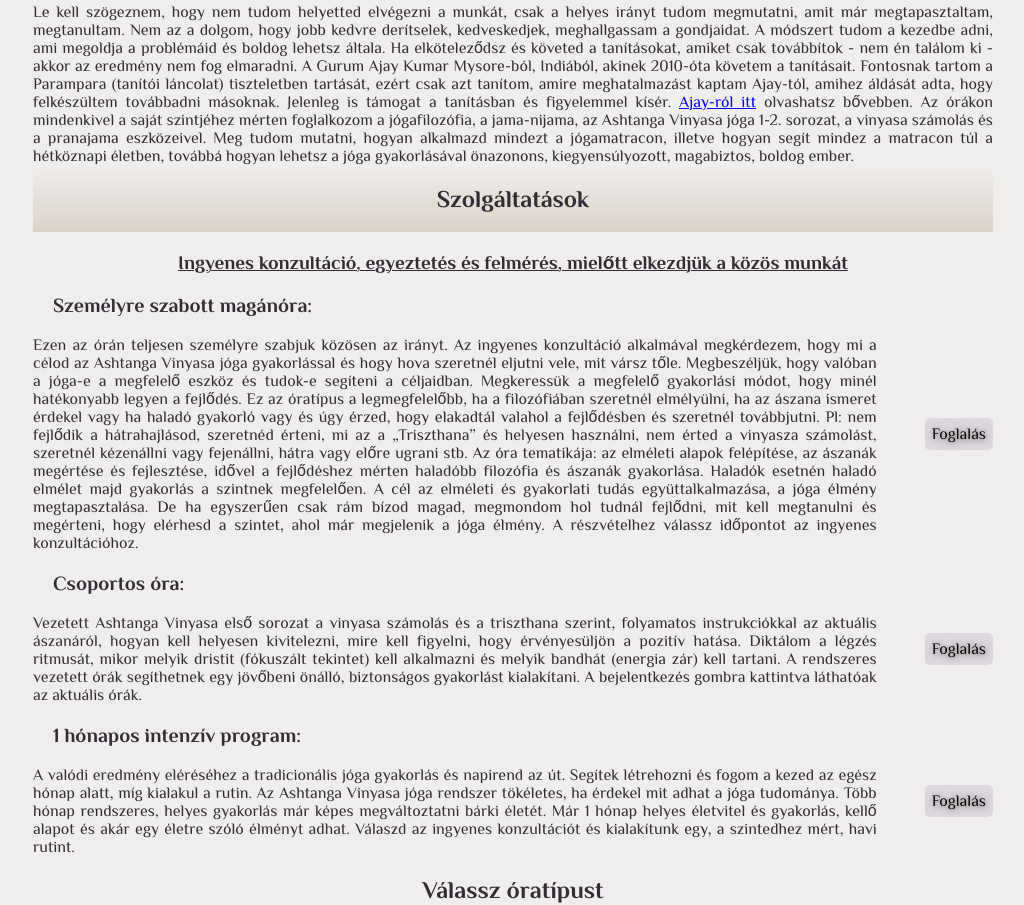
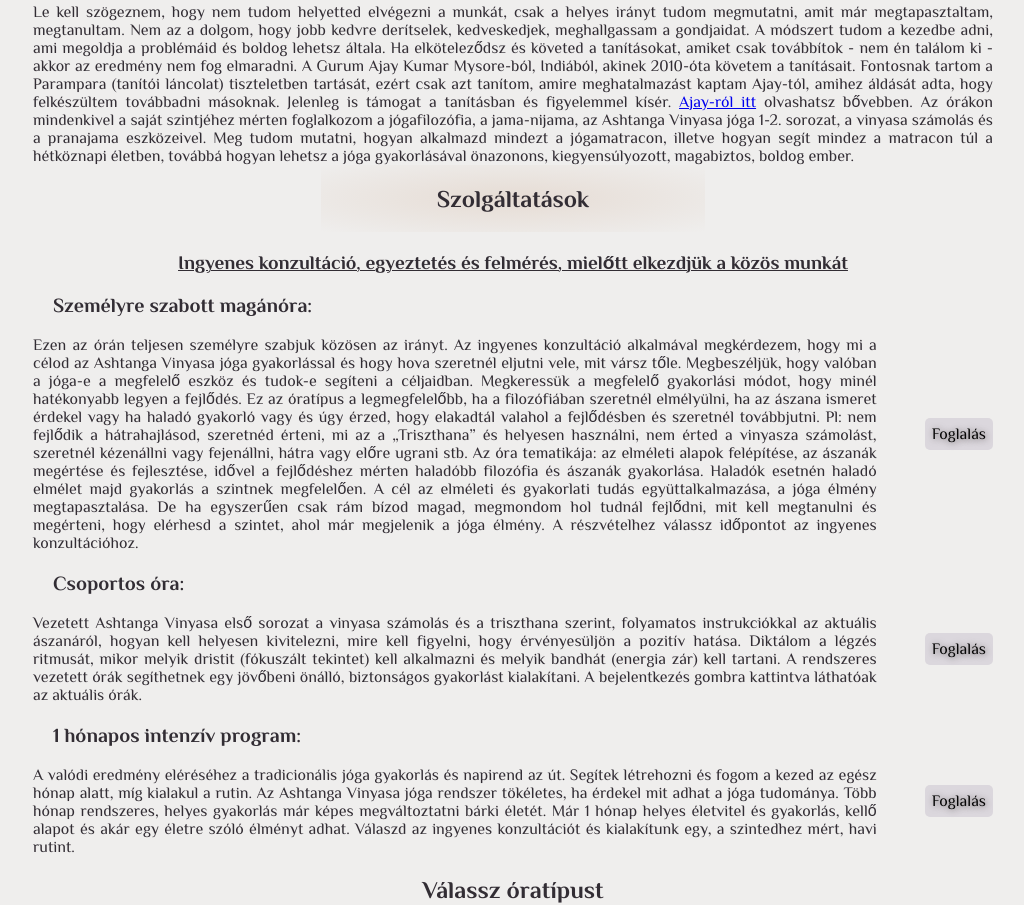
Before and after one commit to GBocsanyi/Online-yoga, a plain HTML site: page index.html in a window 1280 px wide. Shown: the part 974-1879 px from the top of the page, without its empty margins (127-1151 px from the left). Drawn offline with Linux system fonts and the light colour scheme; a web font is replaced by a local one.

Commit message:
szolgaltatasok background color javítva

```diff
--- a/index.html
+++ b/index.html
@@ -66,7 +66,7 @@
             <div>
                 <h3 class="mit-tanitok">Mit tudok megtanítani</h3>
                 <p>
-                    Le kell szögeznem, hogy nem tudom helyetted elvégezni a munkát, csak a helyes irányt tudom megmutatni, amit már megtapasztaltam, megtanultam. Nem az a dolgom, hogy jobb kedvre derítselek, kedveskedjek, meghallgassam a gondjaidat. A módszert tudom a kezedbe adni, ami megoldja a problémáid és boldog lehetsz általa. Ha elköteleződsz és követed a tanításokat, amiket csak továbbítok - nem én találom ki - akkor az eredmény nem fog elmaradni. A Gurum Ajay Kumar Mysore-ból, Indiából, akinek 2010-óta követem a tanításait. Fontosnak tartom a Parampara (tanítói láncolat) tiszteletben tartását, ezért csak azt tanítom, amire meghatalmazást kaptam Ajay-tól, amihez áldását adta, hogy felkészültem továbbadni másoknak. Jelenleg is támogat a tanításban és figyelemmel kísér. <a href="#ajay">Ajay-ról itt</a> olvashatsz bővebben. Az órákon mindenkivel a saját szintjéhez mérten foglalkozom a jógafilozófia, a jama-nijama, az Ashtanga Vinyasa jóga 1-2. sorozat, a vinyasa számolás és a pranajama eszközeivel. Meg tudom mutatni, hogyan alkalmazd mindezt a jógamatracon, illetve hogyan segít mindez a matracon túl a hétköznapi életben, továbbá hogyan lehetsz a jóga gyakorlásával önazonons, kiegyensúlyozott, magabiztos, boldog ember.
+                    Le kell szögeznem, hogy nem tudom helyetted elvégezni a munkát, csak a helyes irányt tudom megmutatni, amit már megtapasztaltam, megtanultam. Nem az a dolgom, hogy jobb kedvre derítselek, kedveskedjek, meghallgassam a gondjaidat. A módszert tudom a kezedbe adni, ami megoldja a problémáid és boldog lehetsz általa. Ha elköteleződsz és követed a tanításokat, amiket csak továbbítok - nem én találom ki - akkor az eredmény nem fog elmaradni. A Gurum Ajay Kumar Mysore-ból, Indiából, akinek 2010-óta követem a tanításait. Fontosnak tartom a Parampara (tanítói láncolat) tiszteletben tartását, ezért csak azt tanítom, amire meghatalmazást kaptam Ajay-tól, amihez áldását adta, hogy felkészültem továbbadni másoknak. Jelenleg is támogat a tanításban és figyelemmel kísér. <a href="https://s8ayvc.com/profile/ajay-kumar/" target="_blank">Ajay-ról itt</a> olvashatsz bővebben. Az órákon mindenkivel a saját szintjéhez mérten foglalkozom a jógafilozófia, a jama-nijama, az Ashtanga Vinyasa jóga 1-2. sorozat, a vinyasa számolás és a pranajama eszközeivel. Meg tudom mutatni, hogyan alkalmazd mindezt a jógamatracon, illetve hogyan segít mindez a matracon túl a hétköznapi életben, továbbá hogyan lehetsz a jóga gyakorlásával önazonons, kiegyensúlyozott, magabiztos, boldog ember.
                 </p>
             </div>
         </section>
--- a/style.css
+++ b/style.css
@@ -187,10 +187,12 @@ p {
   font-size: 20px;
 }
 .h2-szolgaltatasok {
+  margin-left: 30%;
+  margin-right: 30%;
   padding-bottom: 20px;
   padding-top: 20px;
   text-align: center;
-  background-image: linear-gradient( #efeeed, rgb(219, 209, 200));
+  background-image: radial-gradient( rgb(230, 220, 212),#efeeed);
 
 
 
```
